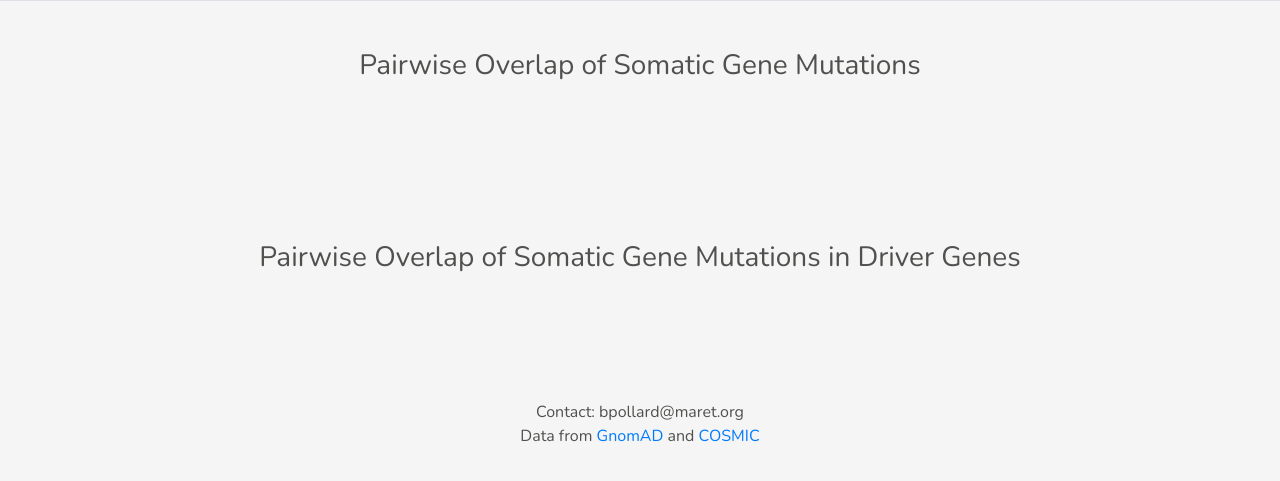
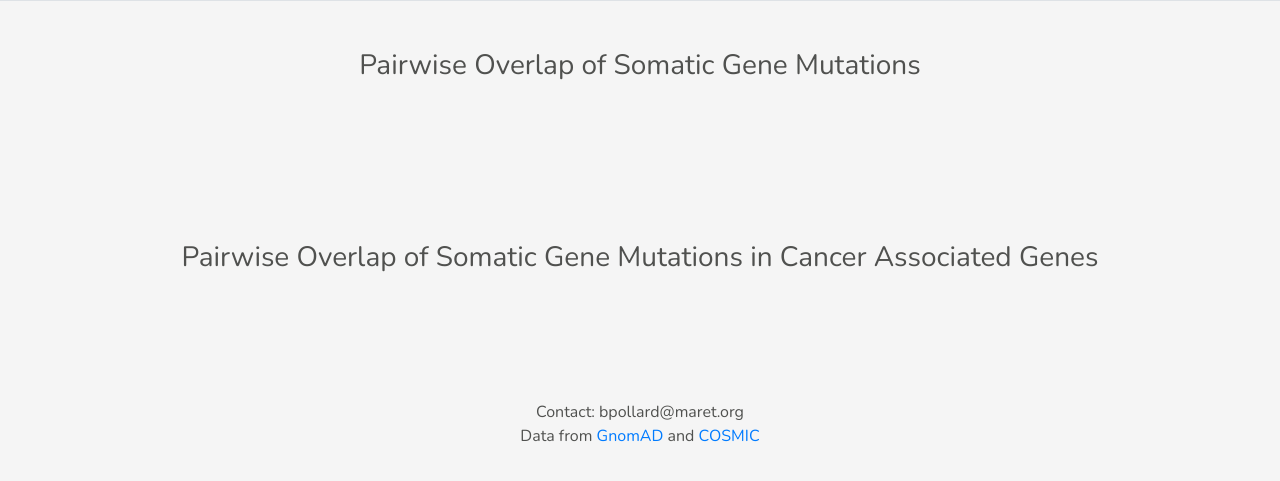
Before and after one commit to becca05/variantmisclassifier-web, a website: page pairwiseOverlap.html in a window 1280 px wide. Shown: the part 165-646 px from the top of the page. Drawn offline with nearby package versions, Linux system fonts and the light colour scheme.

Commit message:
Update pairwiseOverlap.html

```diff
--- a/pairwiseOverlap.html
+++ b/pairwiseOverlap.html
@@ -27,7 +27,7 @@
     <main class="container p-5">
         <h3 class='space2'>Pairwise Overlap of Somatic Gene Mutations</h3>
         <div data-type="AwesomeTableView" data-hide-filters="false" data-filters="" data-viewID="-NJqeJUYhLCKy1Uis1Xt"></div>
-        <h3 class='space'>Pairwise Overlap of Somatic Gene Mutations in Driver Genes</h3>
+        <h3 class='space'>Pairwise Overlap of Somatic Gene Mutations in Cancer Associated Genes</h3>
         <div data-type="AwesomeTableView" data-filters="" data-viewID="-NJqfPegijQB1SpiQwrB"></div>
     </main>
 </body>
```
